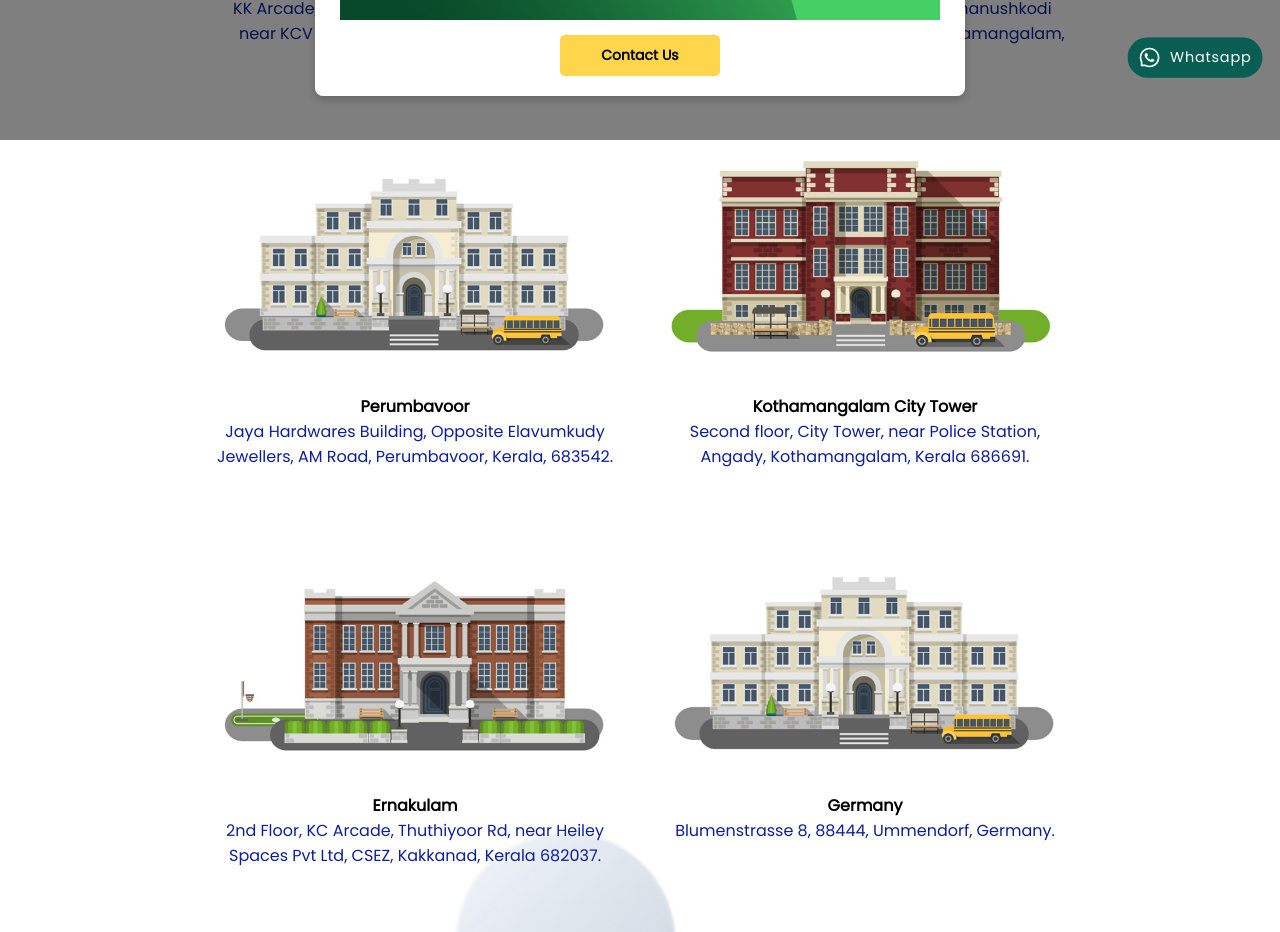
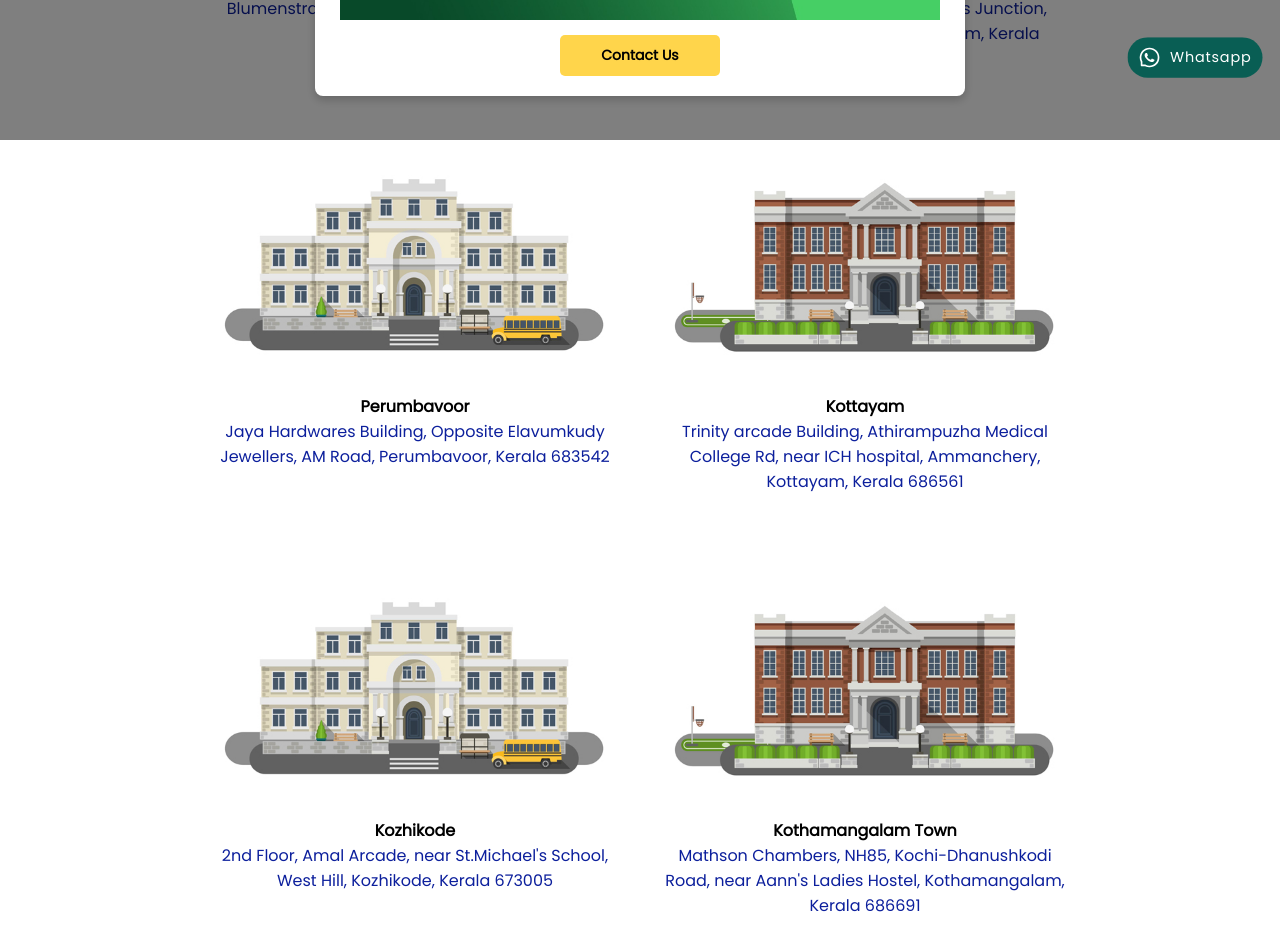
Before and after one commit to varghesetony901/careeratgermany.com, a React (Create React App) app: page /contact in a window 1280 px wide. Shown: the part 660-1592 px from the top of the page. Built offline with nearby package versions, Linux system fonts and the light colour scheme; no server answers; a web font is replaced by a local one.

Commit message:
update locations

```diff
--- a/src/container/Contact/Contact1.jsx
+++ b/src/container/Contact/Contact1.jsx
@@ -24,9 +24,7 @@ const Contact1 = () => {
         <div className="app__footer-card ">
           <AiFillMail size={30} />
           {/* <img src={images.email} alt="email" /> */}
-          <a href="mailto:info@careeratgermany.com">
-          info@careeratgermany.com
-          </a>
+          <a href="mailto:info@careeratgermany.com">info@careeratgermany.com</a>
         </div>
         <div className="app__footer-card">
           <BsTelephoneOutbound size={25} />
@@ -39,29 +37,25 @@ const Contact1 = () => {
         <h2 className="">Office Locations</h2>
 
         <div className="contact-items">
-          <div className="contact_items-item">
+        <div className="contact_items-item">
             <div>
-              <img src="location1.jpg" alt="" />
+              <img src="location3.jpg" alt="" />
             </div>
-            <h4>Kothamangalam Bypass</h4>
-            <a href="https://goo.gl/maps/ZUFmoxhQyhVC8wEH8" target="_blank">
-              <p>
-                KK Arcade, Kothamangalam Bypass Junction, near KCV Channel,
-                Kothamangalam, Kerala, 686691.
-              </p>
+            <h4>Germany</h4>
+            <a href="https://www.careeratgermany.de/en" target="_blank">
+              <p>Blumenstrasse 8, 88444, Ummendorf, Germany</p>
             </a>
           </div>
 
           <div className="contact_items-item">
             <div>
-              <img src="location2.jpg" alt="" />
+              <img src="location1.jpg" alt="" />
             </div>
-            <h4>Kothamangalam Town</h4>
-            <a href="https://maps.app.goo.gl/rGrKr2fdbCkqycwB6" target="_blank">
+            <h4>Kothamangalam</h4>
+            <a href="https://goo.gl/maps/ZUFmoxhQyhVC8wEH8" target="_blank">
               <p>
-                {" "}
-                Mathson Chambers, NH85, Kochi-Dhanushkodi Road, near Aann's
-                Ladies Hostel, Kothamangalam, Kerala, 686691
+                KK Arcade, Kothamangalam Bypass Junction, near KCV Channel,
+                Kothamangalam, Kerala 686691
               </p>
             </a>
           </div>
@@ -74,10 +68,51 @@ const Contact1 = () => {
             <a href="https://maps.app.goo.gl/W3M5KJNVjUJvxau8A" target="_blank">
               <p>
                 Jaya Hardwares Building, Opposite Elavumkudy Jewellers, AM Road,
-                Perumbavoor, Kerala, 683542.
+                Perumbavoor, Kerala 683542
               </p>
             </a>
           </div>
+
+          <div className="contact_items-item">
+            <div>
+              <img src="location2.jpg" alt="" />
+            </div>
+            <h4>Kottayam</h4>
+            <a href="https://maps.app.goo.gl/GantG236Rdoq7TD19" target="_blank">
+              <p>
+                Trinity arcade Building, Athirampuzha Medical College Rd, near
+                ICH hospital, Ammanchery, Kottayam, Kerala 686561
+              </p>
+            </a>
+          </div>
+
+          <div className="contact_items-item">
+            <div>
+              <img src="location3.jpg" alt="" />
+            </div>
+            <h4>Kozhikode</h4>
+            <a href="https://maps.app.goo.gl/69EYGuet6PNgMFQi6" target="_blank">
+              <p>
+                2nd Floor, Amal Arcade, near St.Michael's School, West Hill,
+                Kozhikode, Kerala 673005
+              </p>
+            </a>
+          </div>
+          <div className="contact_items-item">
+            <div>
+              <img src="location2.jpg" alt="" />
+            </div>
+            <h4>Kothamangalam Town</h4>
+            <a href="https://maps.app.goo.gl/rGrKr2fdbCkqycwB6" target="_blank">
+              <p>
+                {" "}
+                Mathson Chambers, NH85, Kochi-Dhanushkodi Road, near Aann's
+                Ladies Hostel, Kothamangalam, Kerala 686691
+              </p>
+            </a>
+          </div>
+
+
 
           <div className="contact_items-item">
             <div>
@@ -86,8 +121,8 @@ const Contact1 = () => {
             <h4>Kothamangalam City Tower </h4>
             <a href="https://maps.app.goo.gl/ctbSqhsPYvrkNZgE8" target="_blank">
               <p>
-              Second floor, City Tower, near Police Station, Angady, Kothamangalam, Kerala
-              686691.
+                Second floor, City Tower, near Police Station, Angady,
+                Kothamangalam, Kerala 686691
               </p>
             </a>
           </div>
@@ -99,23 +134,13 @@ const Contact1 = () => {
             <h4>Ernakulam</h4>
             <a href="https://maps.app.goo.gl/WScMb5kWuyXutW3G9" target="_blank">
               <p>
-              2nd Floor, KC Arcade, Thuthiyoor Rd, near Heiley Spaces Pvt Ltd, CSEZ, Kakkanad,
-              Kerala 682037.
+                2nd Floor, KC Arcade, Thuthiyoor Rd, near Heiley Spaces Pvt Ltd,
+                CSEZ, Kakkanad, Kerala 682037
               </p>
             </a>
           </div>
 
-          <div className="contact_items-item">
-            <div>
-              <img src="location3.jpg" alt="" />
-            </div>
-            <h4>Germany</h4>
-            <a href="https://www.careeratgermany.de/en" target="_blank">
-              <p>
-              Blumenstrasse 8, 88444, Ummendorf, Germany.
-              </p>
-            </a>
-          </div>
+
         </div>
       </div>
 
```
